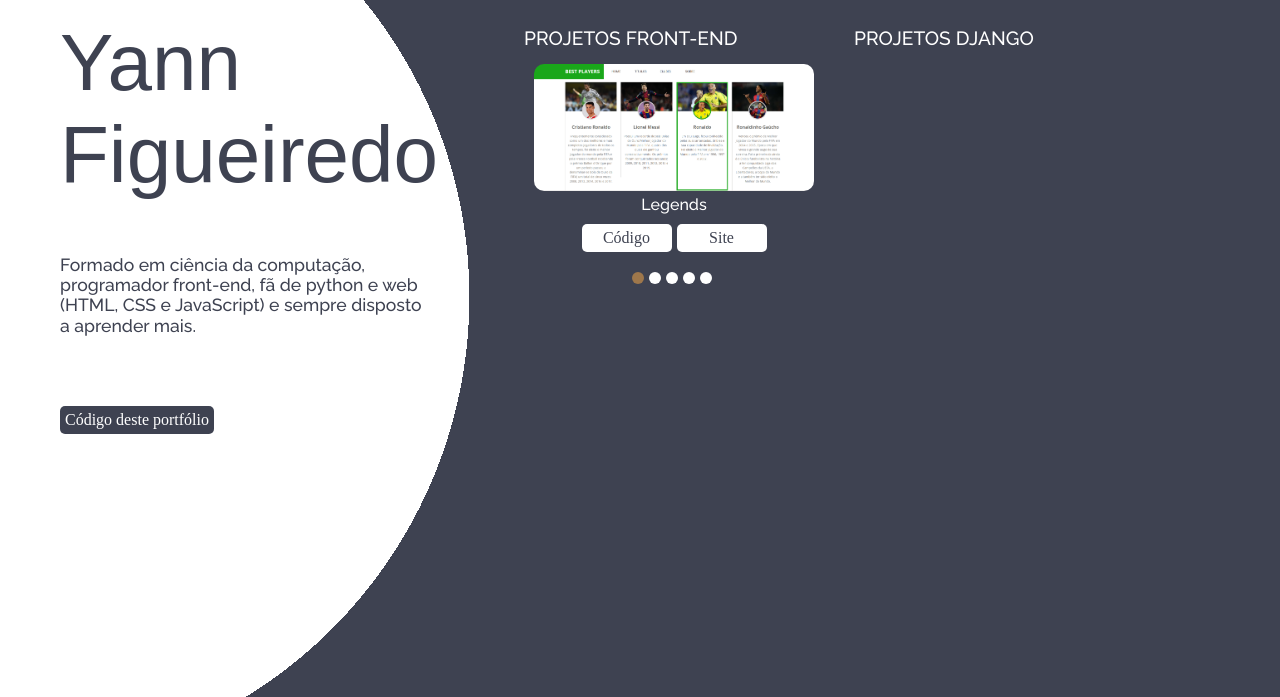
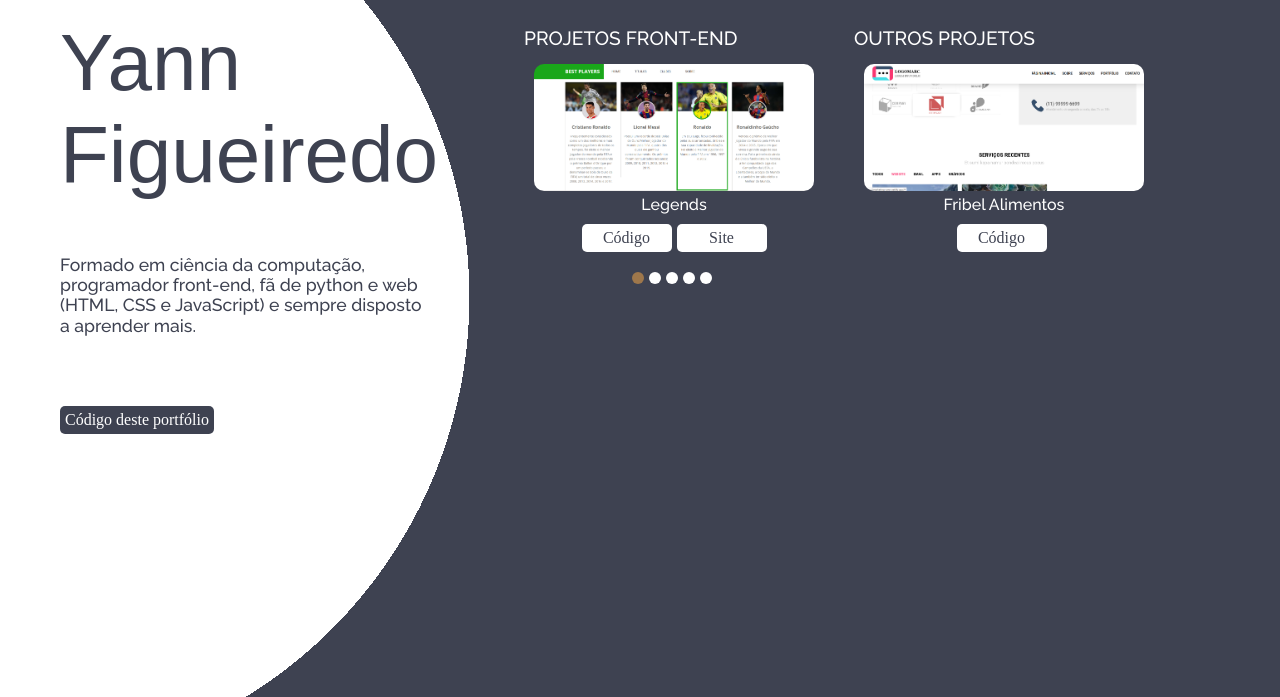
Before and after one commit to YannFigueiredo/portfolio, a plain HTML site: page index.html in a window 1280 px wide. Shown: the part 103-800 px from the top of the page. Drawn offline with Linux system fonts and the light colour scheme; a web font is replaced by a local one.

Commit message:
Adicionado nosso bloco de slides de projetos

```diff
--- a/css/home.css
+++ b/css/home.css
@@ -169,7 +169,7 @@ main{
     background-color: var(--cor-fonte-gold);
 }
 
-.projetos-front{
+.projetos-front, .outros-projetos{
     margin-bottom: 30px;
     margin-right: 30px;
     box-sizing: border-box;
@@ -178,13 +178,13 @@ main{
     overflow: hidden;
 }
 
-.projetos-front .boxitem{
+.projetos .boxitem{
     display: flex;
     overflow: hidden;
     transition: all .6s;
 }
 
-.projetos-front .boxitem article{
+.projetos .boxitem article{
     min-width: 280px;
     max-width: 280px;
     margin: 0 10px;
--- a/index.html
+++ b/index.html
@@ -155,10 +155,28 @@
                         </div>
                         <div class="dots dots-front"></div>
                     </div>
-                    <div class="projetos-django">
-                        <h2>Projetos Django</h2>
+                    <div class="outros-projetos">
+                        <h2>Outros Projetos</h2>
                         <div class="boxitem">
-
+                            <article>
+                                <div class="banner">
+                                    <img src="img/projetos/marketing.png" alt="Site de serviços de marketing">
+                                </div>
+                                <h3 class="titulo">Fribel Alimentos</h3>
+                                <div class="box-hover">
+                                    <p class="descricao">Um projeto de um sistema web para funcionar dentro de uma empresa de distribuição de alimentos. Feito em equipe, em trabalho acadêmico de Engenharia de Software, usando metodologia ágil SCRUM.</p>
+                                    <div class="ferramentas">
+                                        <div><img src="img/conhecimento/html5.png" alt="Logo do HTML 5"></div>
+                                        <div><img src="img/conhecimento/css3.png" alt="Logo do CSS 3"></div>
+                                        <div><img src="img/conhecimento/javascript.png" alt="Logo do JavaScript"></div>
+                                        <div><img src="img/conhecimento/python.png" alt="Logo do Python"></div>
+                                        <div><img src="img/conhecimento/django.png" alt="Logo do Django"></div>
+                                    </div>
+                                </div>
+                                <div class="container-btn">
+                                    <a class="btn btn-codigo" href="https://github.com/fabio21777/labes-fribel_alimentos">Código</a>
+                                </div>
+                            </article>
                         </div>
                     </div>
                 </div>
--- a/js/carrosel-dots.js
+++ b/js/carrosel-dots.js
@@ -15,6 +15,7 @@ function carroselDots(config){
 
     listaDots.forEach(elemento => {
         elemento.addEventListener('click', function(e){
+            console.log(e.target);
             slideShow(e.target.id);
         });
     });
```
Also changed, not shown: img/projetos/fribelalimentos.png (added), img/projetos/projeto_bioinformatica.png (added), 2 other files.
